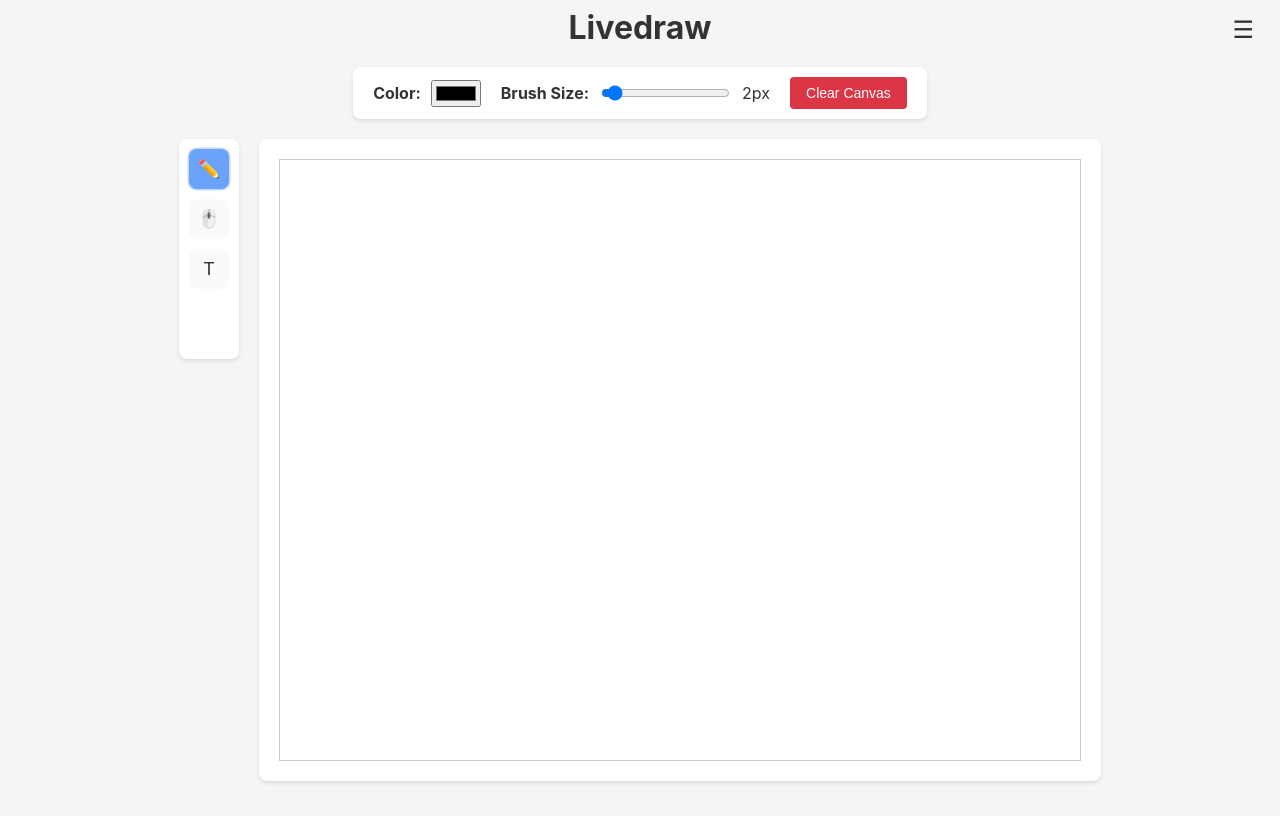
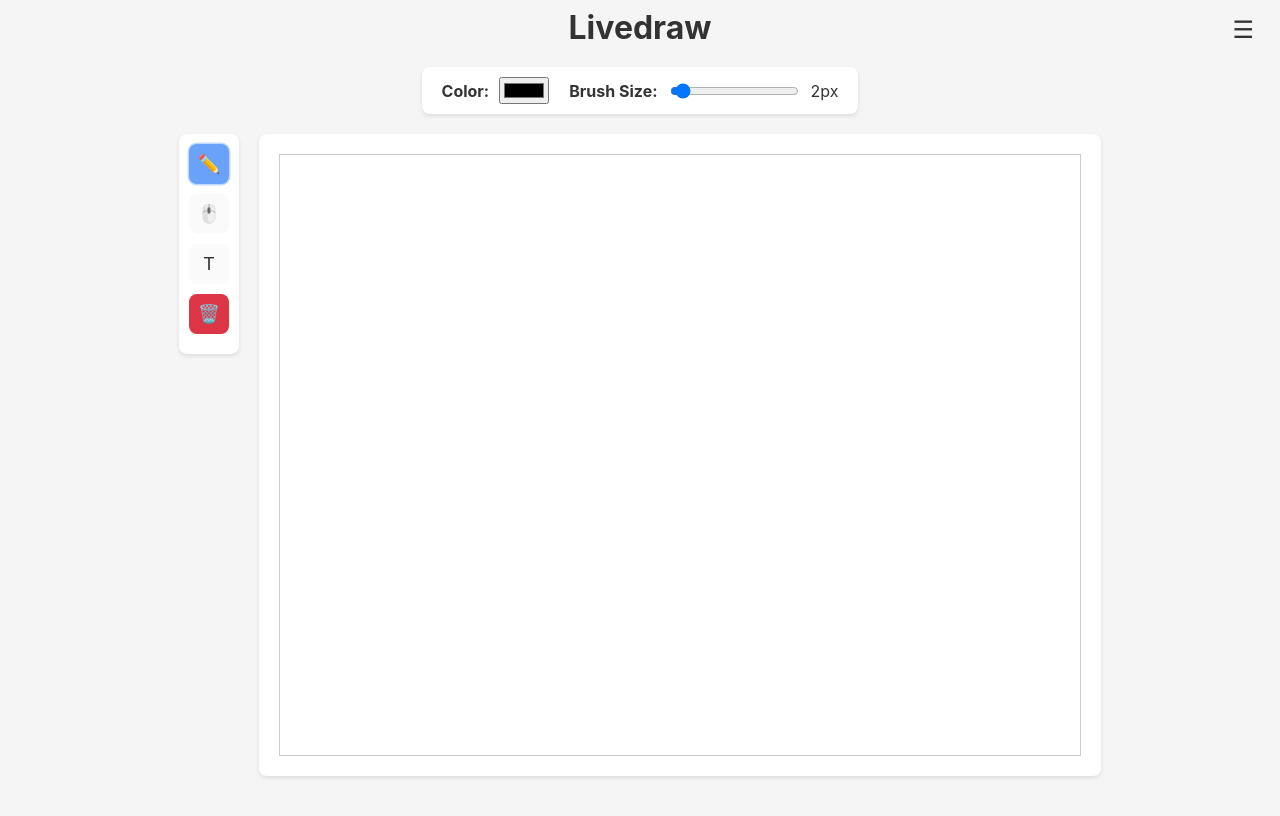
Before and after one commit to francis-chung/livedraw, a React (Vite) app in the folder client/: page / in a window 1280 px wide. Built offline with nearby package versions, Linux system fonts and the light colour scheme; no server answers.

Commit message:
move clear button to toolbar

```diff
--- a/client/src/App.jsx
+++ b/client/src/App.jsx
@@ -73,11 +73,14 @@
           setColor={setColor}
           brushSize={brushSize}
           setBrushSize={setBrushSize}
-          handleClear={handleClear}
         />
       )}
       <div className="canvas-tools">
-        <Toolbar tool={tool} setTool={setTool} />
+        <Toolbar
+          tool={tool}
+          setTool={setTool}
+          handleClear={handleClear}
+        />
         <div className="canvas-container">
           <Canvas
             ref={canvasRef}
--- a/client/src/Drawbar.jsx
+++ b/client/src/Drawbar.jsx
@@ -1,6 +1,6 @@
 import './editbar.css';
 
-export default function Drawbar({ color, setColor, brushSize, setBrushSize, handleClear }) {
+export default function Drawbar({ color, setColor, brushSize, setBrushSize }) {
     return (
         <div className="drawbar">
             <div className="draw-group">
@@ -22,7 +22,6 @@
                 />
                 <span>{brushSize}px</span>
             </div>
-            <button onClick={handleClear} className="clear-btn">Clear Canvas</button>
         </div>
     )
 }
--- a/client/src/Toolbar.jsx
+++ b/client/src/Toolbar.jsx
@@ -1,6 +1,6 @@
 import './toolbar.css';
 
-export default function Toolbar({ tool, setTool }) {
+export default function Toolbar({ tool, setTool, handleClear }) {
     return (
         <div className="toolbar">
             <button className={tool === "draw" ? "active" : ""}
@@ -15,6 +15,10 @@
                 onClick={() => setTool("text")}>
                 T
             </button>
+            <button className="clear"
+                onClick={handleClear}>
+                🗑️
+            </button>
         </div>
     );
 }
--- a/client/src/editbar.css
+++ b/client/src/editbar.css
@@ -22,20 +22,6 @@
     font-weight: bold;
 }
 
-.clear-btn {
-    padding: 8px 16px;
-    background-color: #dc3545;
-    color: white;
-    border: none;
-    border-radius: 4px;
-    cursor: pointer;
-    font-size: 14px;
-}
-
-.clear-btn:hover {
-    background-color: #c82333;
-}
-
 .textbox-container {
     position: absolute;
     z-index: 10;
--- a/client/src/toolbar.css
+++ b/client/src/toolbar.css
@@ -34,3 +34,12 @@
     background: #6aa1f9;
     box-shadow: 0 0 0 1.5px rgba(59, 130, 246, 0.3);
 }
+
+.toolbar button.clear {
+    background-color: #dc3545;
+    color: white;
+}
+
+.toolbar button.clear:hover {
+    background-color: #c82333;
+}
```
